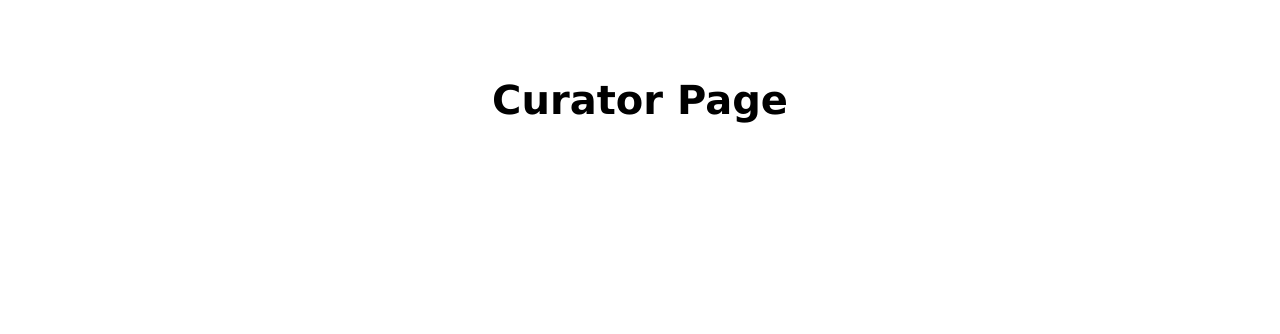
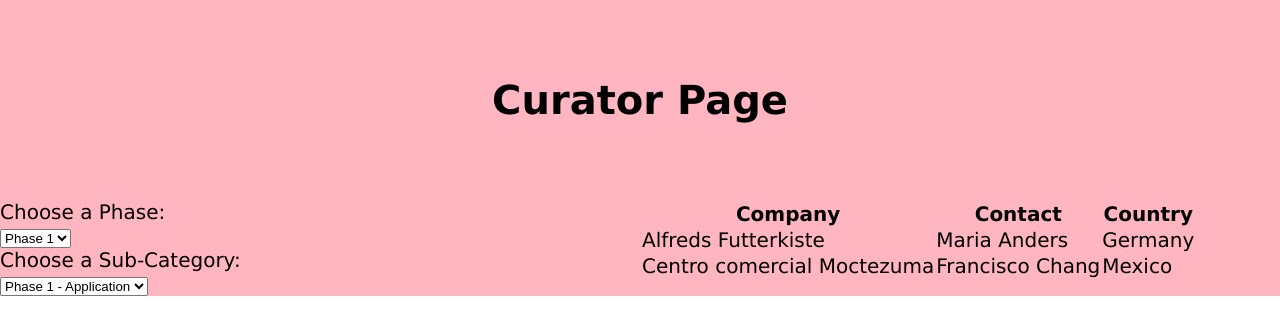
Before and after one commit to fizharoon/Globidea_Capstone, a React (Create React App) app in the folder Globidea/frontend/: page /curatorpage in a window 1280 px wide. Shown: the top 334 px of the page. Built offline with nearby package versions, Linux system fonts and the light colour scheme.

Commit message:
Basic start of curator page

```diff
--- a/Globidea/frontend/src/App.css
+++ b/Globidea/frontend/src/App.css
@@ -1,4 +1,5 @@
 @import url('./Pages/Login.css');
+@import url('./Pages/curatorpage.css');
 
 
 .App {
--- /dev/null
+++ b/Globidea/frontend/src/Pages/curatorpage.css
@@ -0,0 +1,18 @@
+.column {
+    float: left;
+    width: 50%;
+  }
+
+  /* Clear floats after the columns */
+  .row:after {
+    content: "";
+    display: table;
+    clear: both;
+  }
+
+  h1{
+    text-align: right;
+  }
+  div{
+    background-color: lightpink;
+  }
--- a/Globidea/frontend/src/Pages/curatorpage.js
+++ b/Globidea/frontend/src/Pages/curatorpage.js
@@ -1,7 +1,50 @@
 const Curator_Page = () => {
     return (
         <div>
-           <h1>Curator Page</h1>
+            <h1>Curator Page</h1>
+        <div class="row">
+            <div class="column">
+                <label for="phases">Choose a Phase:</label>
+                <br></br>
+                <select name="phases" id="phases">
+                    <option value="Phase_1">Phase 1</option>
+                    <option value="Phase_2">Phase 2</option>
+                    <option value="Phase_3">Phase 3</option>
+                    <option value="Phase_4">Phase 4</option>
+                    <option value="Phase_5">Phase 5</option>
+                </select>
+                <br></br>
+                <label for="subcat">Choose a Sub-Category:</label>
+                <br></br>
+                <select name="subcat" id="subcat">
+                    <option value="application">Phase 1 - Application</option>
+                    <option value="orientation">Phase 1 - Orientation</option>
+                    <option value="something">Phase 1 - Something</option>
+                    <option value="smth">Phase 4</option>
+                    <option value="else">Phase 5</option>
+                </select>
+
+            </div>
+            <div class="column">
+                <table>
+                    <tr>
+                        <th>Company</th>
+                        <th>Contact</th>
+                        <th>Country</th>
+                    </tr>
+                    <tr>
+                        <td>Alfreds Futterkiste</td>
+                        <td>Maria Anders</td>
+                        <td>Germany</td>
+                    </tr>
+                    <tr>
+                        <td>Centro comercial Moctezuma</td>
+                        <td>Francisco Chang</td>
+                        <td>Mexico</td>
+                    </tr>
+                </table>
+            </div>
+        </div>
         </div>
     );
 };
```
